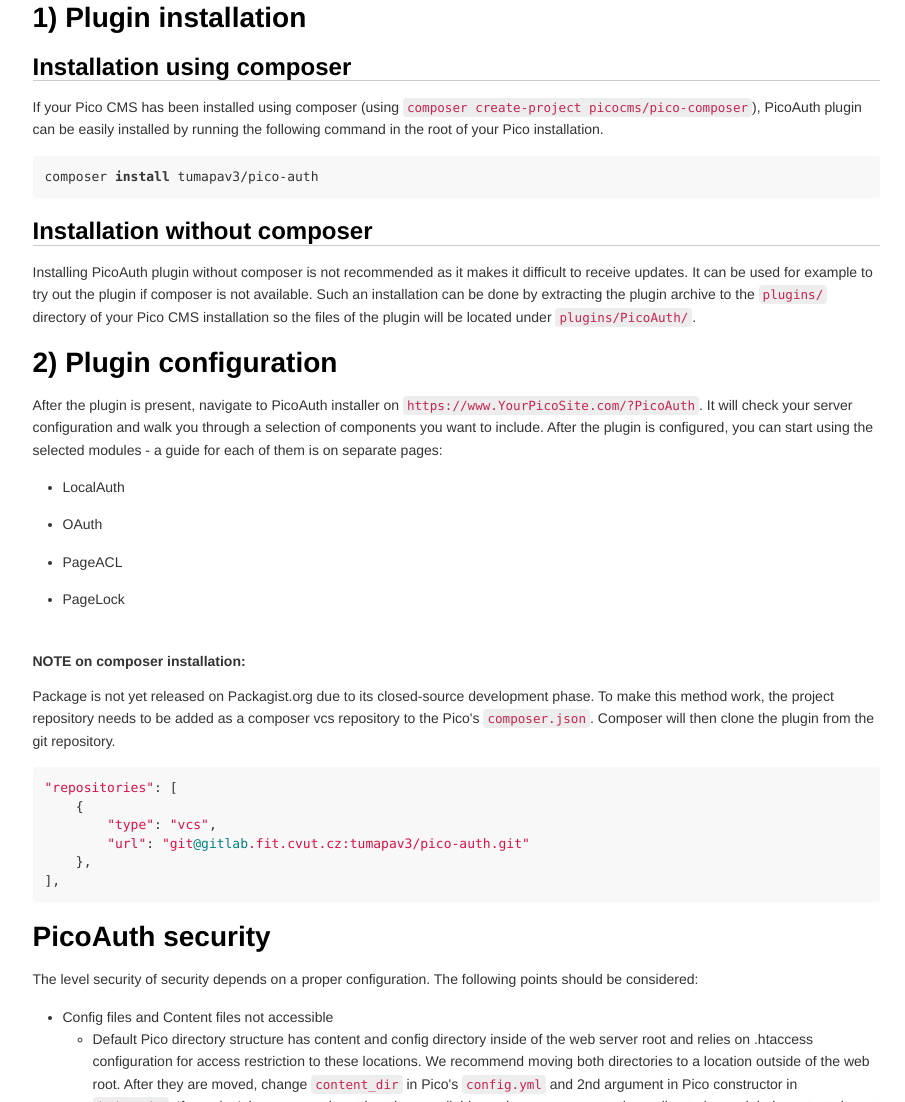
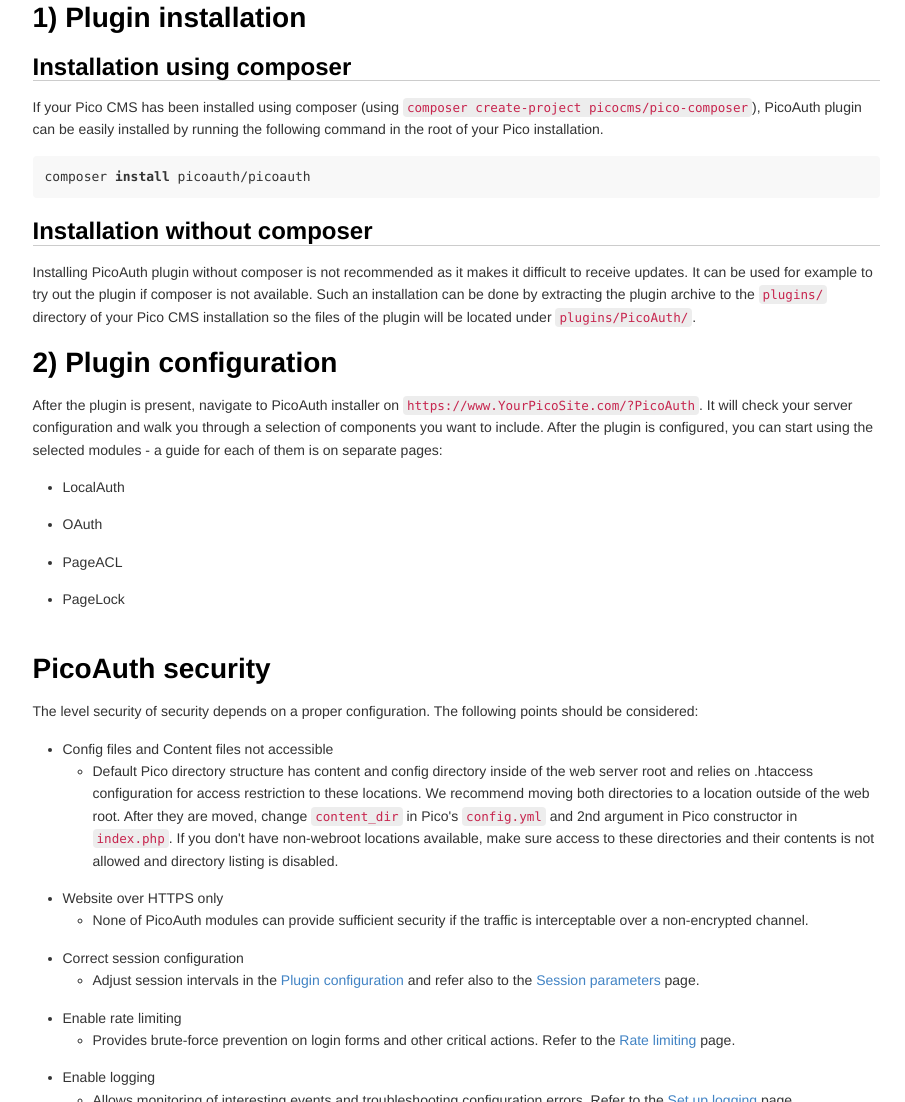
Before and after one commit to picoauth/picoauth.github.io, a plain HTML site: page index.html in a window 1280 px wide. Shown: the part 762-1864 px from the top of the page, without its empty margins (330-1235 px from the left). Drawn offline with Linux system fonts and the light colour scheme.

Commit message:
Update index.html

```diff
--- a/index.html
+++ b/index.html
@@ -833,7 +833,7 @@
 <h1 id="1-plugin-installation">1) Plugin installation</h1>
 <h2 id="installation-using-composer">Installation using composer</h2>
 <p>If your Pico CMS has been installed using composer (using <code>composer create-project picocms/pico-composer</code>), PicoAuth plugin can be easily installed by running the following command in the root of your Pico installation.</p>
-<pre class="hljs">composer <span class="hljs-keyword">install</span> tumapav3/pico-auth</pre><h2 id="installation-without-composer">Installation without composer</h2>
+<pre class="hljs">composer <span class="hljs-keyword">install</span> picoauth/picoauth</pre><h2 id="installation-without-composer">Installation without composer</h2>
 <p>Installing PicoAuth plugin without composer is not recommended as it makes it difficult to receive updates. It can be used for example to try out the plugin if composer is not available. Such an installation can be done by extracting the plugin archive to the <code>plugins/</code> directory of your Pico CMS installation so the files of the plugin will be located under <code>plugins/PicoAuth/</code>.</p>
 <h1 id="2-plugin-configuration">2) Plugin configuration</h1>
 <p>After the plugin is present, navigate to PicoAuth installer on <code>https://www.YourPicoSite.com/?PicoAuth</code>. It will check your server configuration and walk you through a selection of components you want to include. After the plugin is configured, you can start using the selected modules - a guide for each of them is on separate pages:</p>
@@ -844,14 +844,7 @@
 <li>PageLock</li>
 </ul>
 <hr>
-<h5 id="note-on-composer-installation-">NOTE on composer installation:</h5>
-<p>Package is not yet released on Packagist.org due to its closed-source development phase. To make this method work, the project repository needs to be added as a composer vcs repository to the Pico&#39;s <code>composer.json</code>. Composer will then clone the plugin from the git repository.</p>
-<pre class="hljs"><span class="hljs-string">"repositories"</span>: [
-    {
-        <span class="hljs-string">"type"</span>: <span class="hljs-string">"vcs"</span>,
-        <span class="hljs-string">"url"</span>: <span class="hljs-string">"git<span class="hljs-variable">@gitlab</span>.fit.cvut.cz:tumapav3/pico-auth.git"</span>
-    },
-],</pre><h1 id="picoauth-security">PicoAuth security</h1>
+<h1 id="picoauth-security">PicoAuth security</h1>
 <p>The level security of security depends on a proper configuration. The following points should be considered:</p>
 <ul>
 <li>Config files and Content files not accessible<ul>
```
